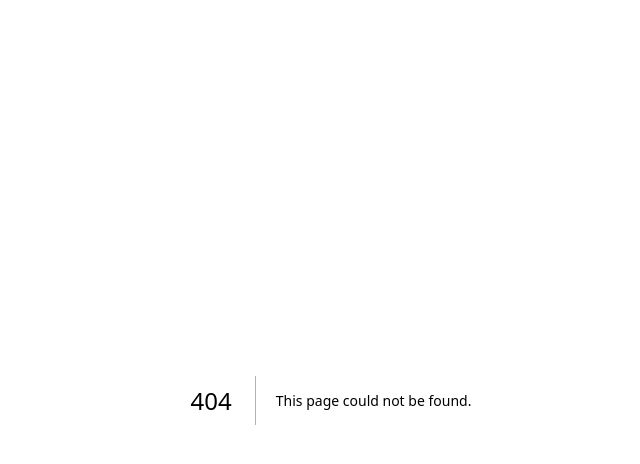
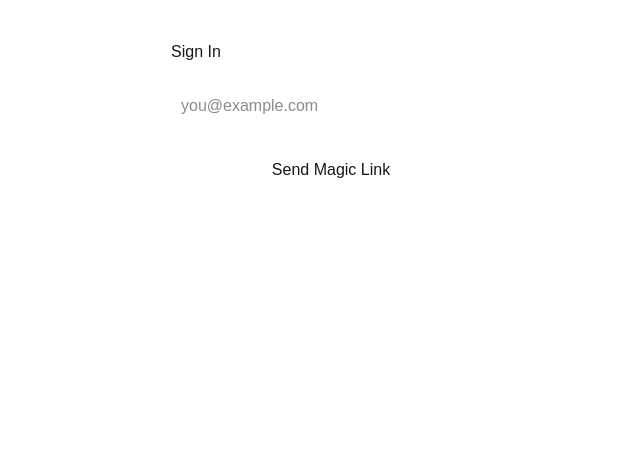
Before and after one commit to cyberworldsolutions/ArcadiaAI, a Next.js app: page /auth in a window 1280 px wide. Before the commit this address had no page. Shown: the top 464 px of the page, without its empty margins (309-949 px from the left). Built offline with nearby package versions, Linux system fonts and the light colour scheme; no server answers.

Commit message:
Add auth pages and dashboard layout

```diff
--- /dev/null
+++ b/app/auth/page.tsx
@@ -0,0 +1,54 @@
+"use client";
+
+import { useState } from "react";
+import { supabase } from "../lib/supabase";
+
+export default function AuthPage() {
+  const [email, setEmail] = useState("");
+  const [loading, setLoading] = useState(false);
+  const [message, setMessage] = useState("");
+
+  async function handleLogin() {
+    setLoading(true);
+    setMessage("");
+
+    const { error } = await supabase.auth.signInWithOtp({
+      email,
+      options: {
+        emailRedirectTo: `${window.location.origin}/auth/callback`,
+      },
+    });
+
+    if (error) {
+      setMessage(error.message);
+    } else {
+      setMessage("Magic link sent! Check your email.");
+    }
+
+    setLoading(false);
+  }
+
+  return (
+    <div style={{ padding: 40, maxWidth: 400, margin: "0 auto" }}>
+      <h1>Sign In</h1>
+
+      <input
+        type="email"
+        placeholder="you@example.com"
+        value={email}
+        onChange={(e) => setEmail(e.target.value)}
+        style={{ width: "100%", padding: 10, marginTop: 20 }}
+      />
+
+      <button
+        onClick={handleLogin}
+        disabled={loading}
+        style={{ width: "100%", padding: 10, marginTop: 20 }}
+      >
+        {loading ? "Sending..." : "Send Magic Link"}
+      </button>
+
+      {message && <p style={{ marginTop: 20 }}>{message}</p>}
+    </div>
+  );
+}
--- /dev/null
+++ b/app/auth/route.ts
@@ -0,0 +1,20 @@
+import { NextRequest, NextResponse } from "next/server";
+import { supabase } from "@/app/lib/supabase";
+
+export async function GET(req: NextRequest) {
+  const { searchParams } = new URL(req.url);
+  const code = searchParams.get("code");
+
+  if (!code) {
+    return NextResponse.redirect("/");
+  }
+
+  const { error } = await supabase.auth.exchangeCodeForSession(code);
+
+  if (error) {
+    console.error(error);
+    return NextResponse.redirect("/auth?error=1");
+  }
+
+  return NextResponse.redirect("/dashboard");
+}
--- /dev/null
+++ b/app/dashboard/layout.tsx
@@ -0,0 +1,14 @@
+import { supabase } from "../lib/supabase";
+import { redirect } from "next/navigation";
+
+export default async function DashboardLayout({ children }) {
+  const {
+    data: { session },
+  } = await supabase.auth.getSession();
+
+  if (!session) {
+    redirect("/auth");
+  }
+
+  return <>{children}</>;
+}
```
